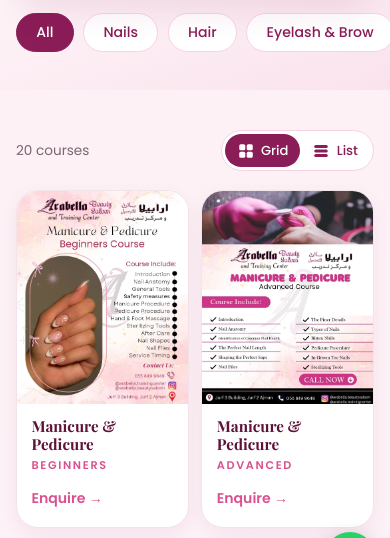
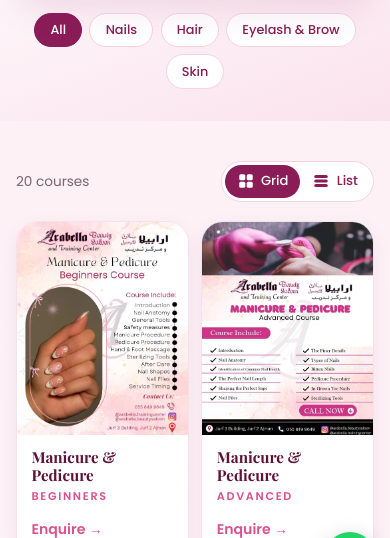
Before and after one commit to haris-jahangir/saloon_Arabella, a plain HTML site: page courses.html in a window 390 px wide. Shown: the part 246-784 px from the top of the page. Drawn offline with nearby package versions, Linux system fonts and the light colour scheme.

Commit message:
search fix

```diff
--- a/style.css
+++ b/style.css
@@ -381,3 +381,9 @@ body{overflow-x:clip;-webkit-tap-highlight-color:transparent}
   .about{gap:2rem}
   .eyebrow{font-size:.7rem;margin-bottom:.5rem}
 }
+
+/* phone: filters wrap, no sideways scroll */
+@media (max-width:600px){
+  .filters{flex-wrap:wrap;overflow:visible;justify-content:center;margin:0;padding:0;gap:.45rem}
+  .filters button{flex:none;font-size:.8rem;padding:.45rem .95rem}
+}
```
